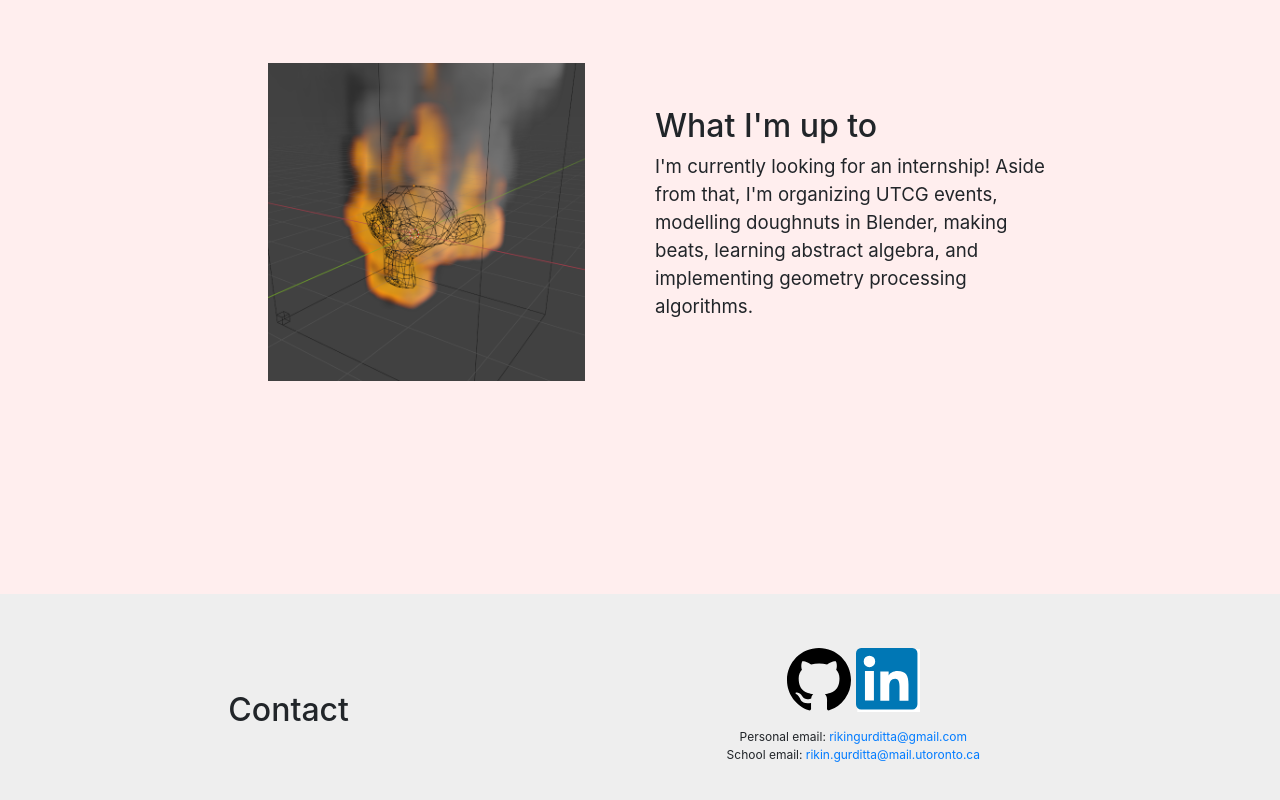
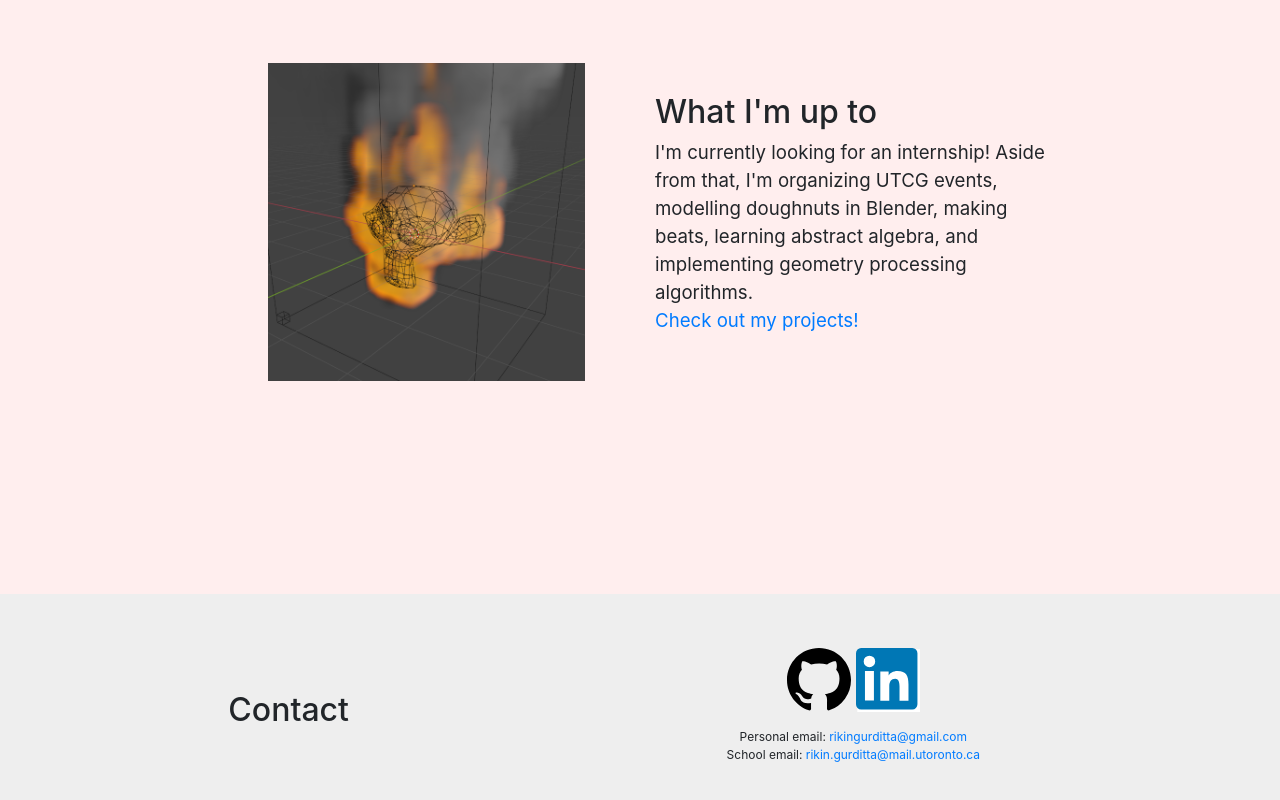
Before and after one commit to rikingurditta/website, a React (Create React App) app in the folder website/: page /#/ in a window 1280 px wide. Shown: the part 950-1750 px from the top of the page. Built offline with nearby package versions, Linux system fonts and the light colour scheme.

Commit message:
Added link to projects page on homepage

```diff
--- a/website/src/pages/Homepage.js
+++ b/website/src/pages/Homepage.js
@@ -4,6 +4,7 @@ import Container from "react-bootstrap/Container";
 import FullPageRow from "../components/FullPageRow";
 import origami_elephant from "../images/origami elephant cropped.jpg";
 import suzanne from "../images/suzanne on fire.png";
+import {Link} from "react-router-dom";
 
 export default function Homepage() {
     return (
@@ -32,6 +33,8 @@ export default function Homepage() {
                         I'm currently looking for an internship! Aside from that, I'm organizing UTCG events, modelling
                         doughnuts in Blender, making beats, learning abstract algebra, and implementing geometry
                         processing algorithms.
+                        <br/>
+                        <Link to="/projects" push>Check out my projects!</Link>
                     </p>
                 </Col>
             </FullPageRow>
```
